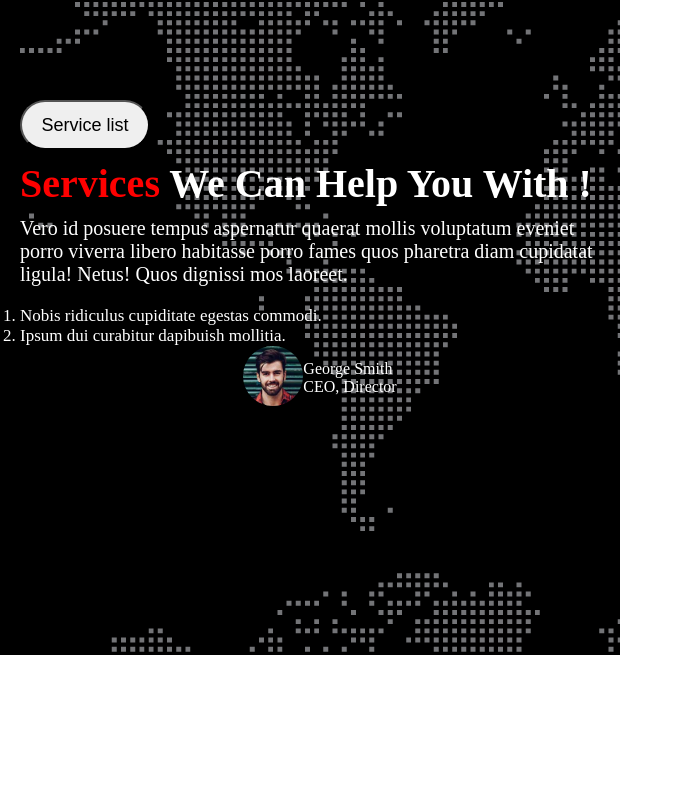
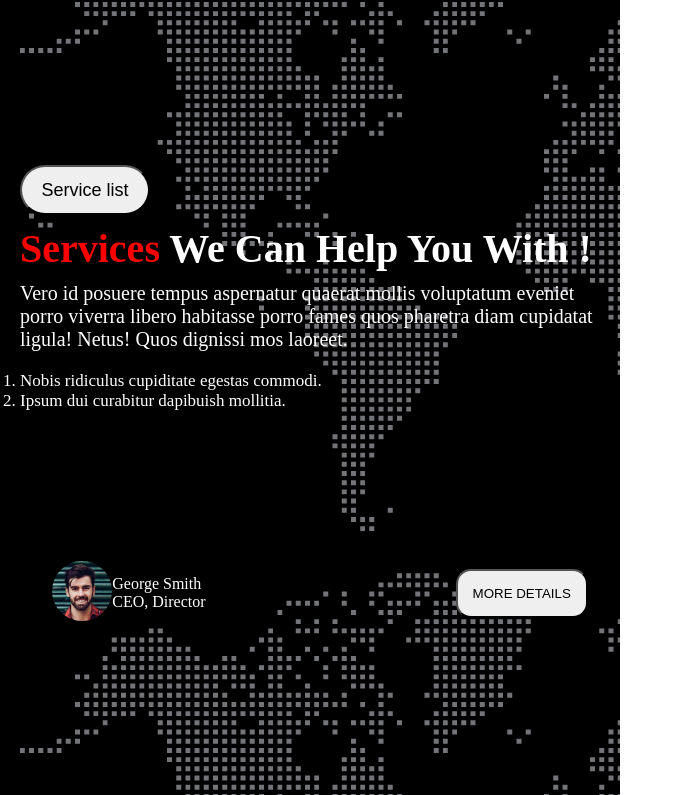
Before and after one commit to cpdminhaz/digital-agency, a plain HTML site: page index.html in a window 1280 px wide. Shown: the part 1045-1840 px from the top of the page, without its empty margins (0-683 px from the left). Before the commit the page ends 1700 px from the top, so only its background shows below. Drawn offline with Linux system fonts and the light colour scheme.

Commit message:
services area added

```diff
--- a/index.css
+++ b/index.css
@@ -43,7 +43,7 @@ nav {
 
 
 .services {
-    display: flex;flex-direction: column;justify-content: center;align-items: center;height: 100vh;width:600px;padding-left: 20px;padding-top: 20px;
+    display: flex;flex-direction: column;justify-content: center;align-items: center;height: 100vh;width:600px;padding-left: 20px;padding-top: 160px;
 }
 
 .service-btn {
@@ -63,5 +63,11 @@ nav {
     border-radius: 100px;height: 60px;width: 60px;
 }
 .pic-and-more {
-    display: flex;justify-content: center;align-items: center;padding-left: 0px;
+    margin-left: 0px;margin-top: 0px;display: flex;align-items: center;
 }
+.pic-and-more-parent {
+    display: flex;align-items: center;gap: 250px;padding-top: 150px;
+}
+.btn-more-details {
+    padding: 15px;border-radius: 15px;
+}
--- a/index.html
+++ b/index.html
@@ -55,11 +55,19 @@
                     <li> Ipsum dui curabitur dapibuish mollitia.</li>
                 </ol>
             </div>
+        <div class="pic-and-more-parent">
             <div class="pic-and-more">
                 <div><img src="asset/image/author.jpg" alt=""></div>
-                    <div><p>George Smith <br>
-                    CEO, Director</p></div>
+                <div>
+                    <p>George Smith <br>
+                        CEO, Director</p>
+                </div>
+                </div>
+            <button class="btn-more-details">MORE DETAILS</button>
             </div>
+        </div>
+        </div>
+
         </div>
 
 
```
